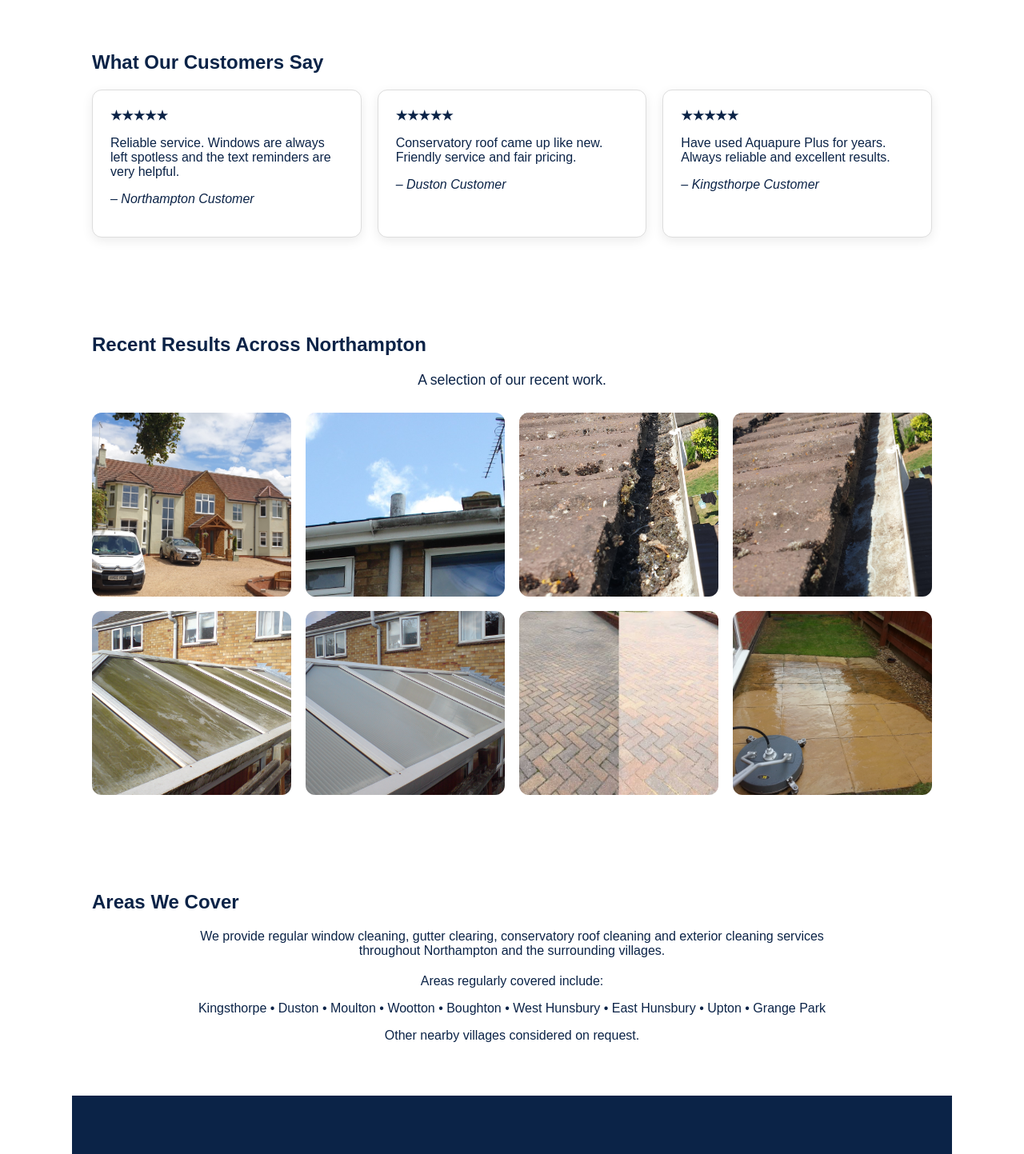
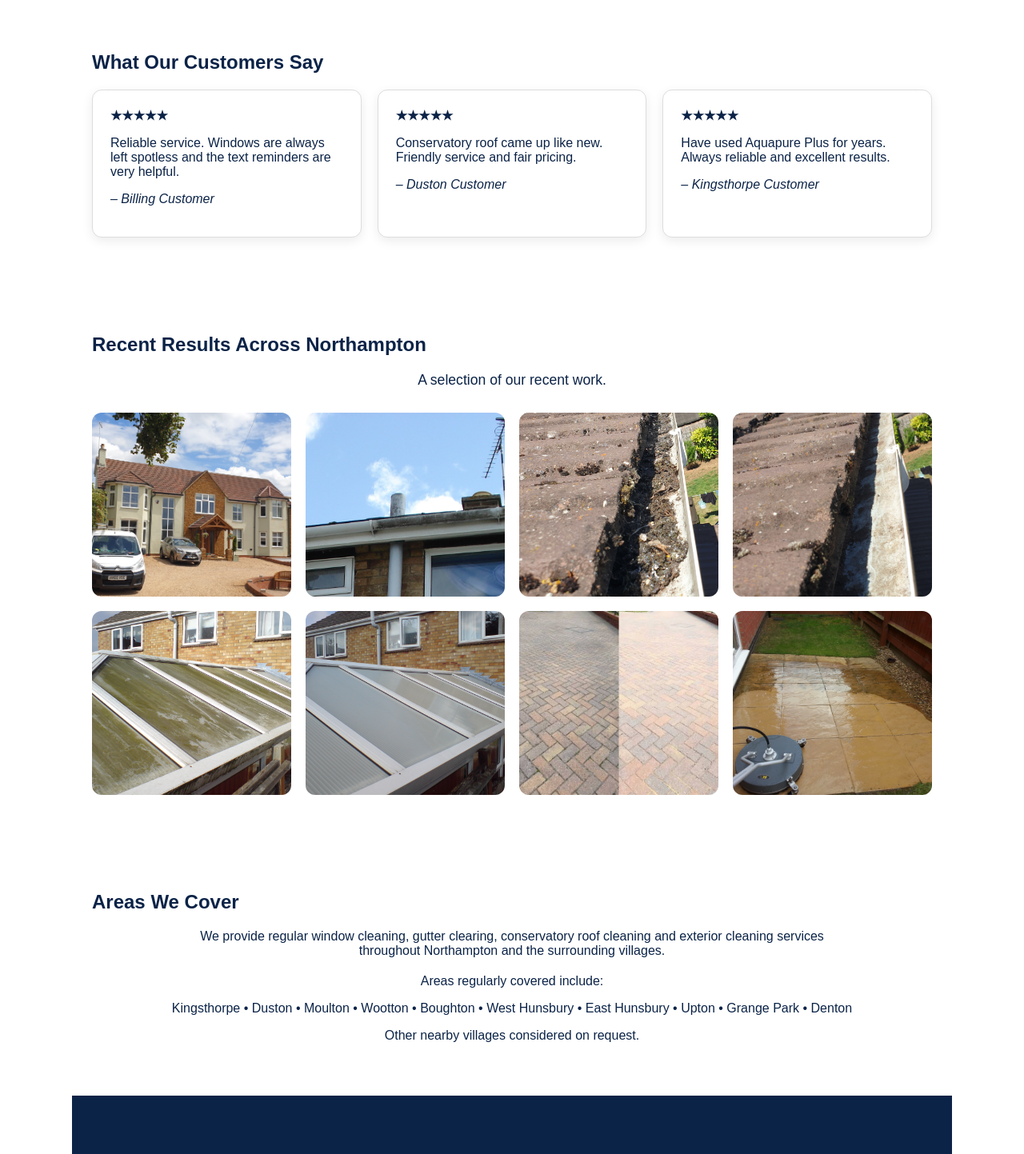
Before and after one commit to Aqrapure/aquapure-plus-website, a Next.js app: page / in a window 1280 px wide. Shown: the part 3034-4477 px from the top of the page at 80% size. Built offline with nearby package versions, Linux system fonts and the light colour scheme.

Commit message:
Update page.jsx

```diff
--- a/app/page.jsx
+++ b/app/page.jsx
@@ -171,7 +171,7 @@ Serving Northampton homes and businesses for over 15 years.
     <div style={cardStyle}>
       <strong>★★★★★</strong>
       <p>Reliable service. Windows are always left spotless and the text reminders are very helpful.</p>
-      <p><em>– Northampton Customer</em></p>
+      <p><em>– Billing Customer</em></p>
     </div>
 
     <div style={cardStyle}>
@@ -257,7 +257,7 @@ Serving Northampton homes and businesses for over 15 years.
 
 <p style={{ textAlign: 'center' }}>
   Kingsthorpe • Duston • Moulton • Wootton • Boughton •
-  West Hunsbury • East Hunsbury • Upton • Grange Park
+  West Hunsbury • East Hunsbury • Upton • Grange Park • Denton
 </p>
 
 <p style={{ textAlign: 'center' }}>
```
